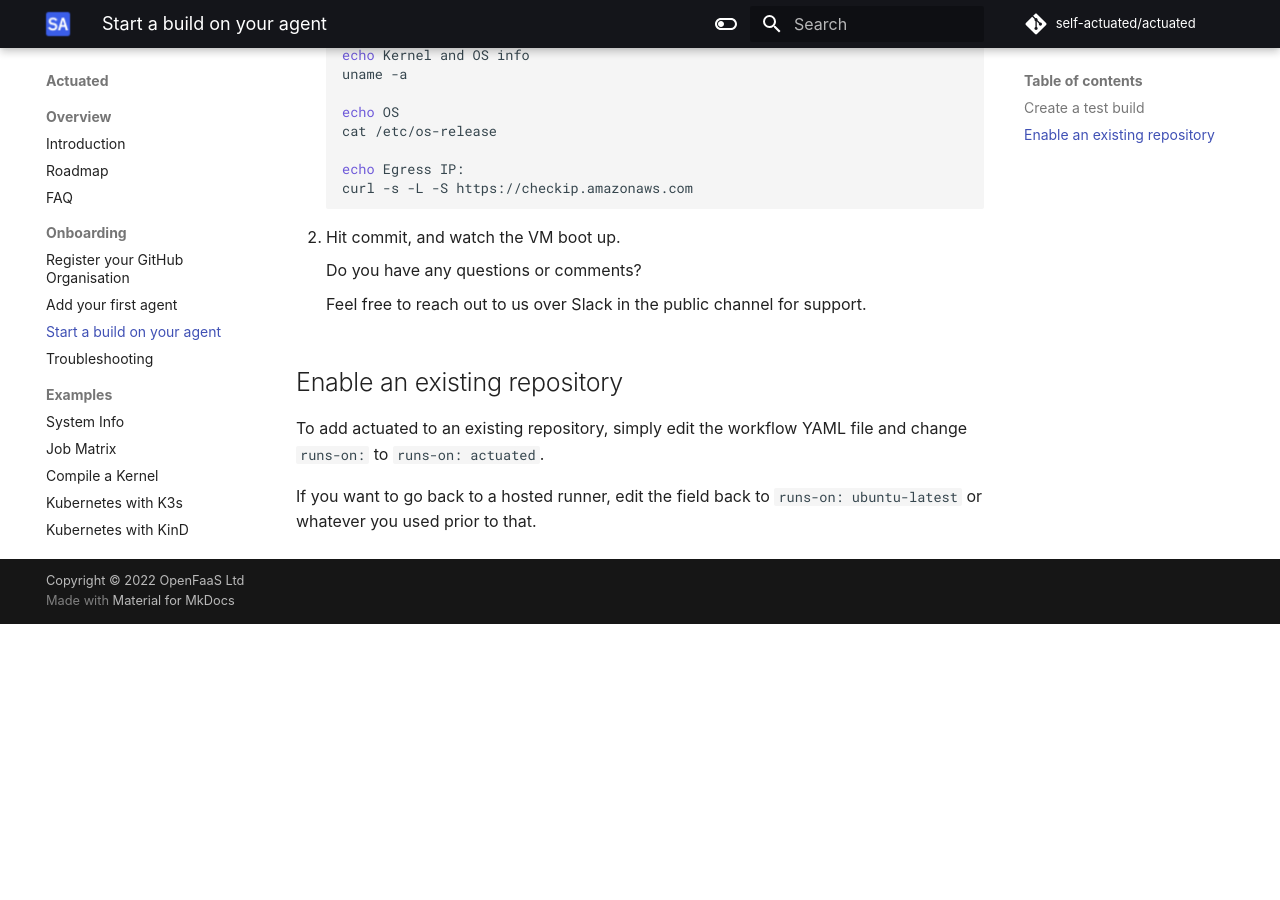
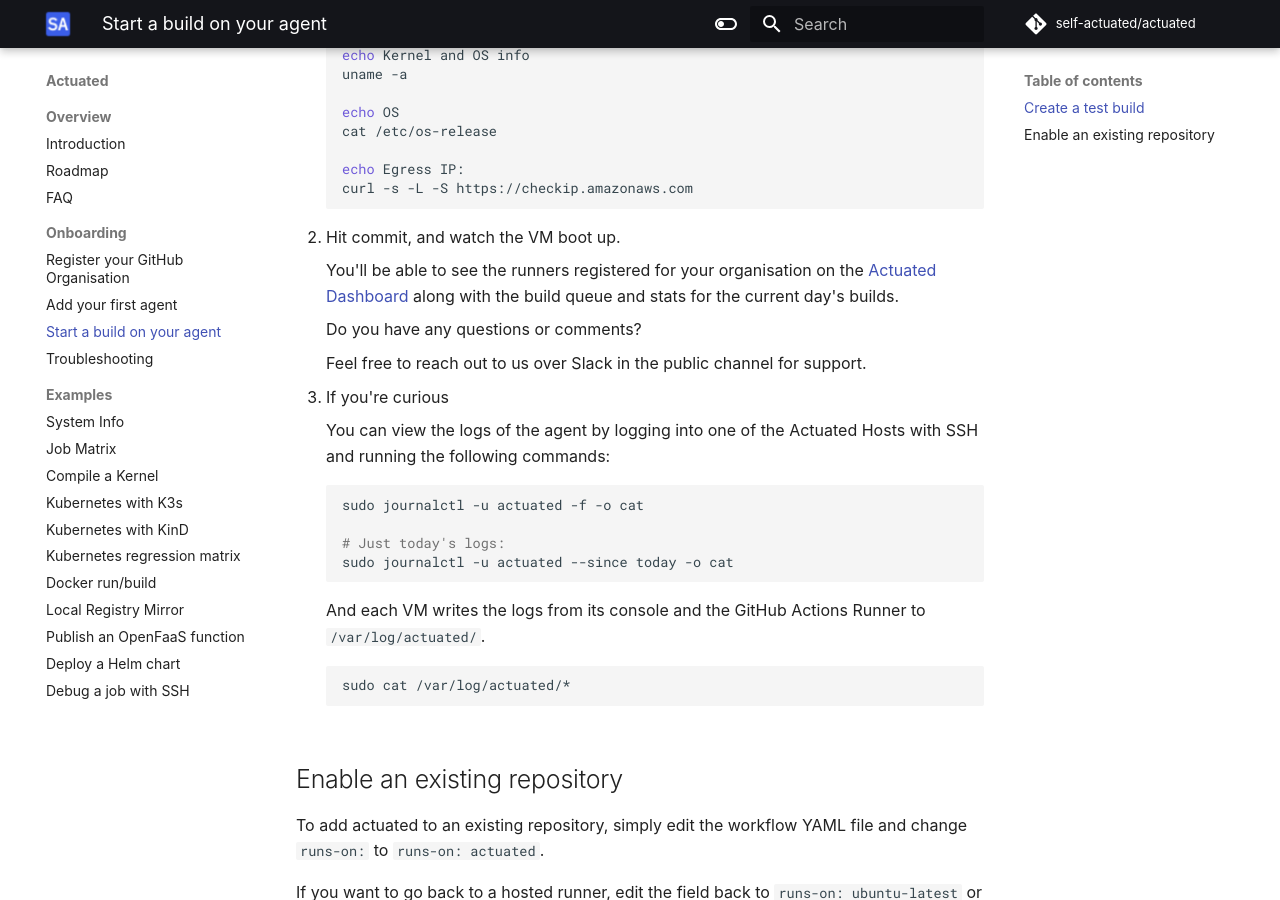
Before and after one commit to welteki/docs.actuated.dev, an MkDocs documentation site: the page built from docs/test-build.md, in a window 1280 px wide and 900 px high, scrolled down 1346 px. Built offline with MkDocs 1.6.1 and Material for MkDocs 9.7.7, drawn with Linux system fonts in a browser that asks for light colours; some web fonts are replaced; before the commit the page ends 1970 px from its top, so only the background shows below that.

Commit message:
Add notes for the logs of the agent
Signed-off-by: Alex Ellis (OpenFaaS Ltd) <alexellis2@gmail.com>

````diff
--- a/docs/test-build.md
+++ b/docs/test-build.md
@@ -70,9 +70,28 @@
 
 2. Hit commit, and watch the VM boot up.
 
+    You'll be able to see the runners registered for your organisation on the [Actuated Dashboard](https://dashboard.actuated.dev) along with the build queue and stats for the current day's builds.
+
     Do you have any questions or comments?
 
     Feel free to reach out to us over Slack in the public channel for support.
+
+3. If you're curious
+
+    You can view the logs of the agent by logging into one of the Actuated Hosts with SSH and running the following commands:
+
+    ```bash
+    sudo journalctl -u actuated -f -o cat
+
+    # Just today's logs:
+    sudo journalctl -u actuated --since today -o cat
+    ```
+
+    And each VM writes the logs from its console and the GitHub Actions Runner to `/var/log/actuated/`.
+
+    ```bash
+    sudo cat /var/log/actuated/*
+    ```
 
 ## Enable an existing repository
 
````
